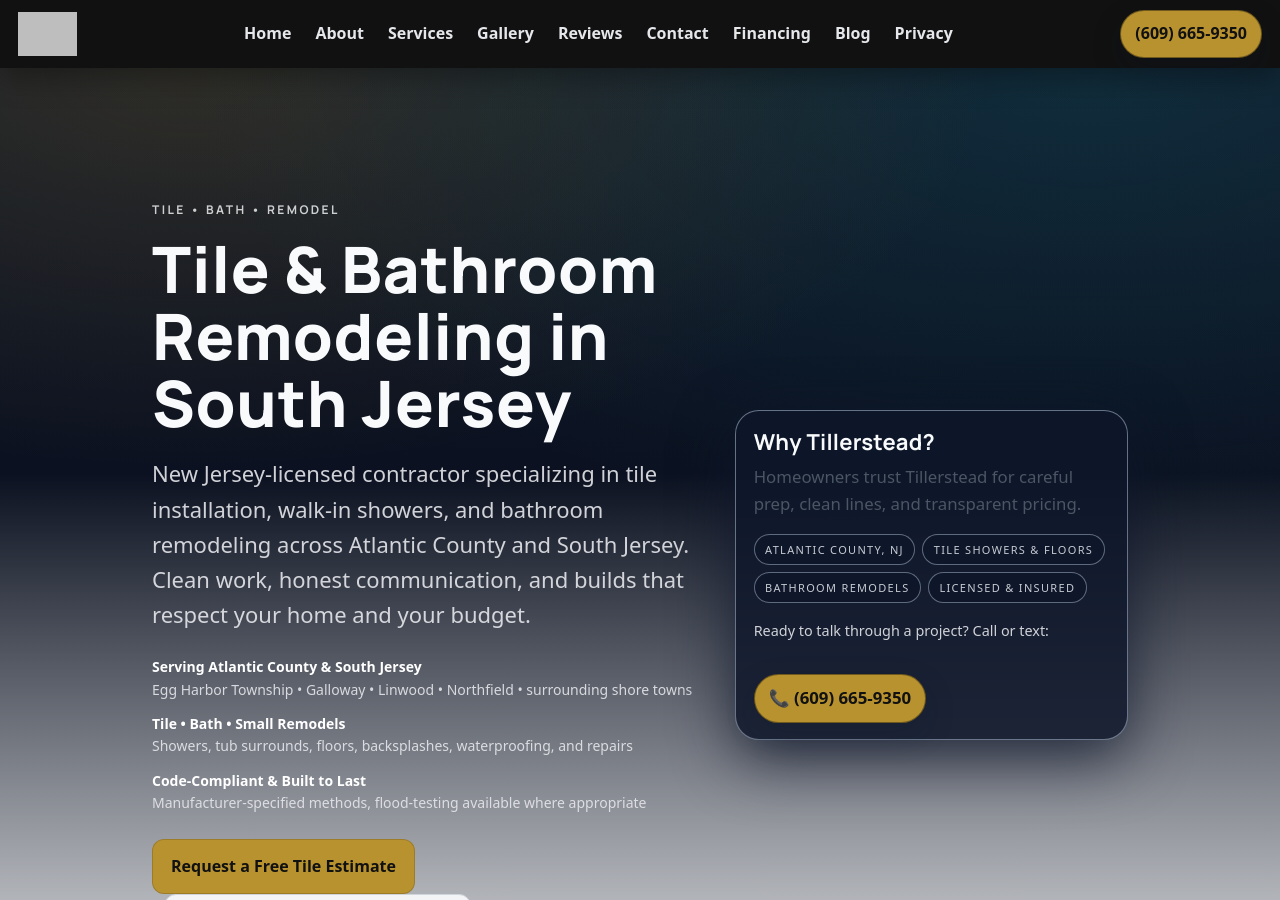
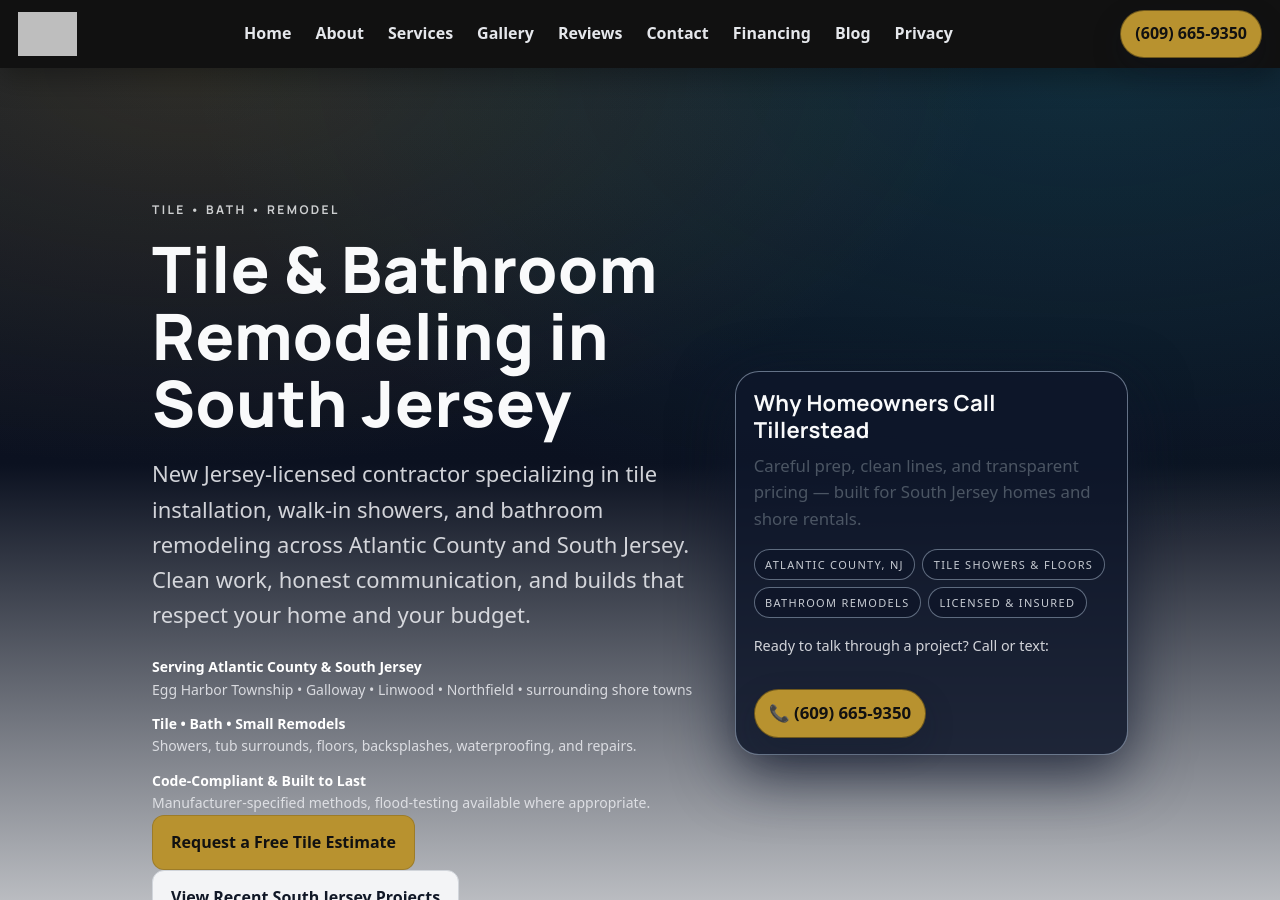
Before and after one commit to XTX33/Tillerstead-site, a Jekyll site: the page built from index.html, in a window 1280 px wide and 900 px high. Built offline with Jekyll 4.4.1, drawn with Linux system fonts in a browser that asks for light colours; the list of posts is cut into pages by our own code; grey boxes are pictures that could not be loaded.

Commit message:
Update index.html

```diff
--- a/index.html
+++ b/index.html
@@ -5,16 +5,12 @@
 permalink: /
 ---
 
-<a class="skip-link" href="#main">Skip to content</a>
-
-<main id="main">
-
 <!-- Hero: South Jersey Tile & Bath -->
 <section class="hero">
   <div class="hero-inner">
     <div>
       <p class="hero-eyebrow">Tile • Bath • Remodel</p>
-        <h1>Tile & Bathroom Remodeling in South Jersey</h1>
+      <h1>Tile &amp; Bathroom Remodeling in South Jersey</h1>
       <p class="lead">
         New Jersey-licensed contractor specializing in tile installation, walk-in showers,
         and bathroom remodeling across Atlantic County and South Jersey. Clean work, honest
@@ -28,26 +24,29 @@
         </div>
         <div class="hero-kpi">
           <strong>Tile • Bath • Small Remodels</strong><br>
-            Showers, tub surrounds, floors, backsplashes, waterproofing, and repairs
+          Showers, tub surrounds, floors, backsplashes, waterproofing, and repairs.
         </div>
         <div class="hero-kpi">
           <strong>Code-Compliant &amp; Built to Last</strong><br>
-            Manufacturer-specified methods, flood-testing available where appropriate
+          Manufacturer-specified methods, flood-testing available where appropriate.
         </div>
       </div>
 
-        <div class="mt-2">
-          <a href="{{ '/contact.html' | relative_url }}" class="btn btn-accent">Request a Free Tile Estimate</a>
-          <a href="{{ '/portfolio.html' | relative_url }}" class="btn ghost" style="margin-left:0.75rem;">
+      <!-- Modernized button row -->
+      <div class="hero-actions">
+        <a href="{{ '/contact/' | relative_url }}" class="btn btn-accent">
+          Request a Free Tile Estimate
+        </a>
+        <a href "{{ '/portfolio/' | relative_url }}" class="btn ghost">
           View Recent South Jersey Projects
         </a>
       </div>
     </div>
 
     <aside class="hero-secondary">
-        <h3>Why Tillerstead?</h3>
+      <h3>Why Homeowners Call Tillerstead</h3>
       <p class="small">
-          Homeowners trust Tillerstead for careful prep, clean lines, and transparent pricing.
+        Careful prep, clean lines, and transparent pricing — built for South Jersey homes and shore rentals.
       </p>
       <div class="hero-badges">
         <span class="badge">Atlantic County, NJ</span>
@@ -149,7 +148,7 @@
     </div>
 
     <p class="mt-2 center">
-        <a href="{{ '/portfolio.html' | relative_url }}" class="btn">
+      <a href="{{ '/portfolio/' | relative_url }}" class="btn">
         View more tile &amp; remodeling work in South Jersey
       </a>
     </p>
@@ -229,7 +228,7 @@
       a straightforward estimate.
     </p>
     <p class="mt-2">
-        <a href="{{ '/contact.html' | relative_url }}" class="btn btn-accent">
+      <a href="{{ '/contact/' | relative_url }}" class="btn btn-accent">
         Start Your Tile &amp; Bath Estimate
       </a>
     </p>
@@ -239,5 +238,3 @@
     </p>
   </div>
 </section>
-
-</main>
```
Lines whose indentation alone changed are shown as unchanged.
